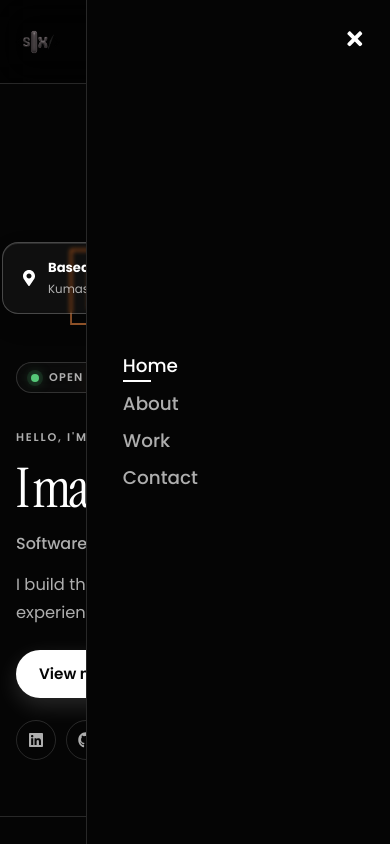
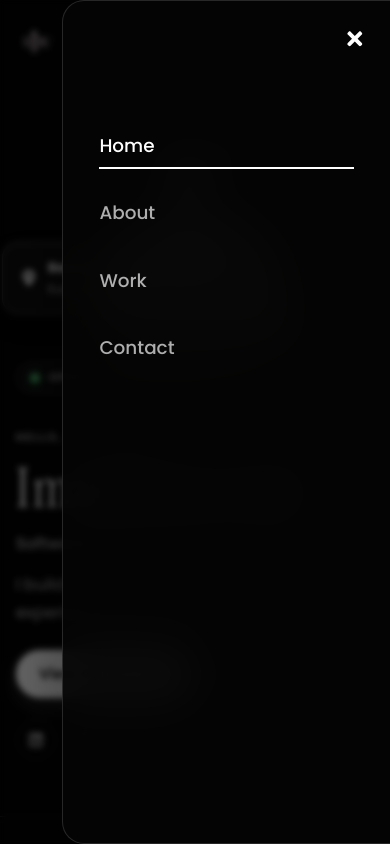
Before and after one commit to mishael6/my-portfolio, a React (Vite) app: page / in a window 390 px wide. Both pictures are taken after a click on the button 355 px from the left and 41 px from the top of the page. Shown: the top 844 px of the page. Built offline with nearby package versions, Linux system fonts and the light colour scheme.

Commit message:
Enhance Navbar styles and functionality for improved mobile experience

```diff
--- a/src/components/Navbar.css
+++ b/src/components/Navbar.css
@@ -121,46 +121,68 @@ nav {
     position: fixed;
     inset: 0;
     border: 0;
-    background: rgba(0, 0, 0, 0.5);
+    background: rgba(0, 0, 0, 0.58);
+    backdrop-filter: blur(3px);
+    -webkit-backdrop-filter: blur(3px);
     z-index: 999;
     cursor: pointer;
+  }
+
+  nav.mobile-menu-open {
+    backdrop-filter: none;
+    -webkit-backdrop-filter: none;
+    background: transparent;
+    border-bottom-color: transparent;
   }
 
   .dashboard-nav {
     position: fixed;
     top: 0;
-    right: -100%;
+    right: 0;
     left: auto;
-    transform: none;
+    transform: translateX(105%);
     height: 100vh;
-    width: min(78%, 320px);
+    height: 100dvh;
+    width: min(84vw, 360px);
+    max-width: 100%;
     flex-direction: column;
-    justify-content: center;
+    justify-content: flex-start;
     align-items: stretch;
-    gap: 8px;
-    background: var(--bg);
-    border-radius: 0;
-    border: none;
-    border-left: 1px solid var(--border);
-    transition: right 0.3s ease;
+    gap: 10px;
+    background: color-mix(in srgb, var(--bg) 92%, transparent);
+    backdrop-filter: blur(22px) saturate(135%);
+    -webkit-backdrop-filter: blur(22px) saturate(135%);
+    border-radius: 22px 0 0 22px;
+    border: 1px solid var(--border);
+    border-right: 0;
+    box-shadow: -24px 0 70px rgba(0, 0, 0, .3);
+    transition: transform 0.32s cubic-bezier(.2,.75,.2,1), visibility .32s;
+    visibility: hidden;
     z-index: 1001;
-    padding: 28px;
+    padding: calc(var(--nav-h) + env(safe-area-inset-top, 0px) + 32px) 24px 32px;
   }
 
   .dashboard-nav.active {
-    right: 0;
+    transform: translateX(0);
+    visibility: visible;
+  }
+
+  .dashboard-nav li {
+    width: 100%;
   }
 
   .nav-item {
+    display: block;
     font-size: 1.15rem;
-    padding: 12px 8px;
+    padding: 14px 12px;
+    border-radius: 12px;
   }
 
   .nav-item.active::after {
-    left: 8px;
-    right: auto;
-    width: 28px;
-    bottom: 8px;
+    left: 12px;
+    right: 12px;
+    bottom: 5px;
+    width: auto;
   }
 }
 
--- a/src/components/Navbar.jsx
+++ b/src/components/Navbar.jsx
@@ -51,7 +51,7 @@ function Navbar() {
   const closeMenu = () => setIsMenuOpen(false);
 
   return (
-    <nav>
+    <nav className={isMenuOpen ? "mobile-menu-open" : ""}>
       <NavLink to="/" className="logo-link" onClick={closeMenu}>
         <img src={logo} alt="Mishael Osman Mensah" className="logo" />
       </NavLink>
@@ -65,7 +65,7 @@ function Navbar() {
         />
       )}
 
-      <ul className={`dashboard-nav ${isMenuOpen ? "active" : ""}`}>
+      <ul id="primary-navigation" className={`dashboard-nav ${isMenuOpen ? "active" : ""}`}>
         {links.map((link, index) => (
           <li key={link.to}>
             <NavLink
@@ -98,6 +98,7 @@ function Navbar() {
           onClick={() => setIsMenuOpen((open) => !open)}
           aria-label={isMenuOpen ? "Close menu" : "Open menu"}
           aria-expanded={isMenuOpen}
+          aria-controls="primary-navigation"
         >
           {isMenuOpen ? <FaTimes /> : <FaBars />}
         </button>
```
